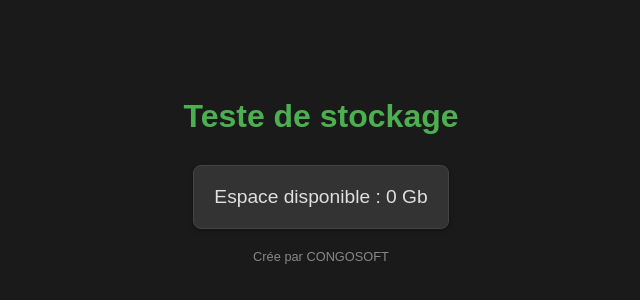
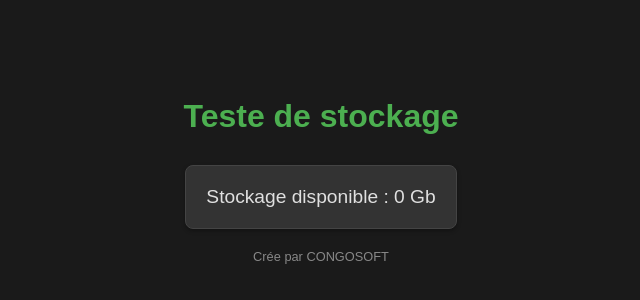
Before and after one commit to camillothewebdev/indexeddb, a plain HTML site: page index.html in a window 1280 px wide. Shown: the part 230-530 px from the top of the page, without its empty margins (319-959 px from the left). Drawn offline with Linux system fonts and the light colour scheme.

Commit message:
Update index.html

```diff
--- a/index.html
+++ b/index.html
@@ -53,7 +53,7 @@
                 if ('storage' in navigator && 'estimate' in navigator.storage) {
                     const quota = await navigator.storage.estimate();
                     const totalGB = (quota.quota / (1024 * 1024 * 1024)).toFixed(0);
-                    document.getElementById('storageInfo').textContent = `Espace disponible : ${totalGB} Gb`;
+                    document.getElementById('storageInfo').textContent = `Stockage disponible : ${totalGB} Gb`;
                 } else {
                     document.getElementById('storageInfo').textContent = "L'estimation du stockage n'est pas prise en charge par ce navigateur.";
                 }
```
